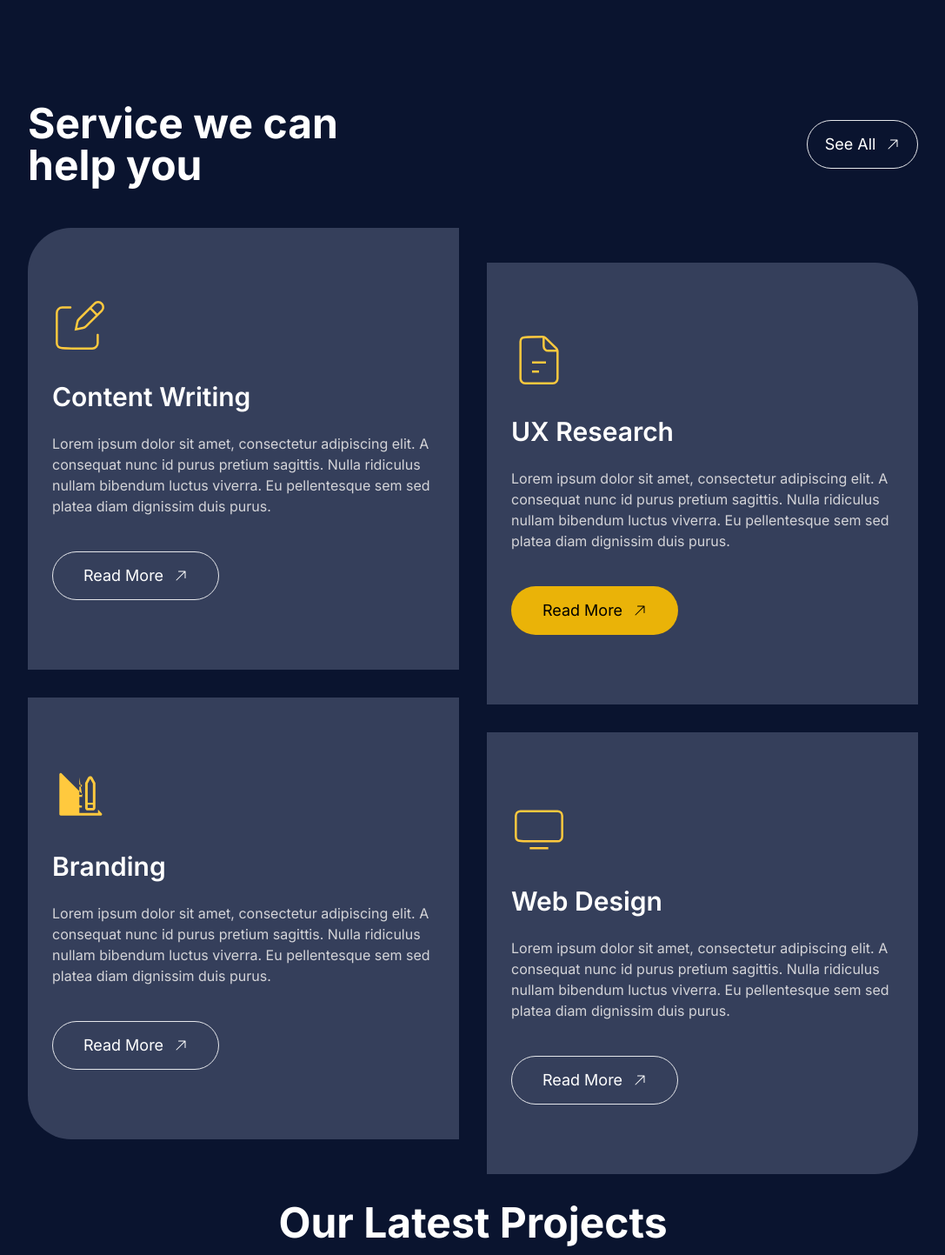
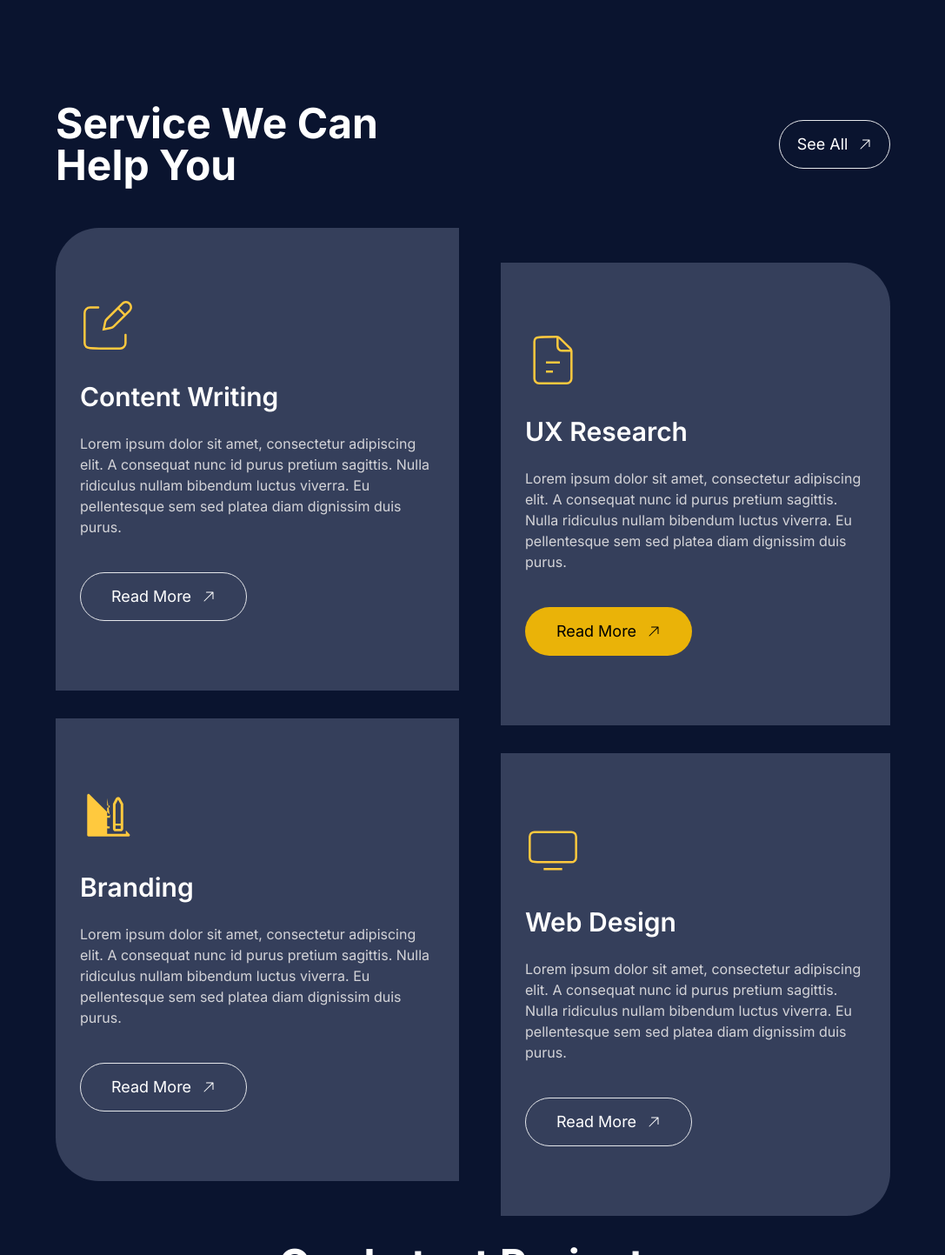
Before and after one commit to Kerotobil/bykr-case, a Next.js app: page / in a window 1280 px wide. Shown: the part 2627-4070 px from the top of the page at 87% size, without its empty margins (96-1183 px from the left). Built offline with nearby package versions, Linux system fonts and the light colour scheme; a web font is replaced by a local one.

Commit message:
Edit Fourth Layout for responsive

```diff
--- a/components/Home/FourthLayout.tsx
+++ b/components/Home/FourthLayout.tsx
@@ -4,17 +4,19 @@ import { Button } from '../General/button';
 export const FourthLayout = () => {
   return (
     <div className="max-w-5xl mx-auto">
-      <div className="flex justify-between h-28 items-center mt-28">
-        <h2 className="max-w-sm">Service we can help you</h2>
+      <div className="flex justify-between h-28 items-center px-8 mt-28">
+        <h2 className="md:max-w-sm">Service We Can Help You</h2>
         <button
-          className={`w-32 flex items-center my-auto justify-center h-14 text-lg text-white rounded-full bg-transparent border `}
+          className={`w-32 hidden md:flex items-center my-auto justify-center h-14 text-lg text-white rounded-full bg-transparent border `}
         >
           {'See All'} <ArrowUpRightIcon className="w-4 h-4 ml-3" />
         </button>
+
+        <div className="text-yellow-500 ml-12 w-20 md:hidden">See All</div>
       </div>
-      <div className="grid grid-cols-2 gap-8 max-w-5xl mx-auto justify-items-center mt-10">
-        <div className="max-w-lg space-y-8">
-          <div className="bg-custom px-7 py-20 rounded-tl-4xl ">
+      <div className="flex md:grid md:grid-cols-2 space-x-4 gap-8 px-8 md:max-w-5xl mx-auto md:justify-items-center mt-10  overflow-x-auto pb-8 md:pb-0">
+        <div className="flex flex-row md:flex-col md:max-w-lg space-x-4 md:space-x-0 md:space-y-8">
+          <div className="bg-custom px-7 py-12 md:py-20 w-96 md:w-full rounded-3xl md:rounded-none md:rounded-tl-4xl ">
             <svg width="64" height="64" viewBox="0 0 64 64" fill="none" xmlns="http://www.w3.org/2000/svg">
               <path
                 d="M44.4679 12.8873L51.1126 19.5289L44.4679 12.8873ZM48.7408 7.03626L30.7736 25.0035C29.8452 25.9306 29.2121 27.1117 28.954 28.398L27.2943 36.7056L35.6019 35.0428C36.8882 34.7856 38.0678 34.155 38.9964 33.2263L56.9637 15.2591C57.5036 14.7192 57.9319 14.0782 58.2241 13.3728C58.5163 12.6673 58.6667 11.9112 58.6667 11.1477C58.6667 10.3841 58.5163 9.62803 58.2241 8.92259C57.9319 8.21715 57.5036 7.57617 56.9637 7.03626C56.4237 6.49634 55.7828 6.06805 55.0773 5.77585C54.3719 5.48365 53.6158 5.33325 52.8522 5.33325C52.0887 5.33325 51.3326 5.48365 50.6272 5.77585C49.9217 6.06805 49.2808 6.49634 48.7408 7.03626V7.03626Z"
@@ -35,7 +37,7 @@ export const FourthLayout = () => {
             </p>
             <Button text="Read More" bgColor="bg-transparent" borderClasses="border" textClasses="text-white" />
           </div>
-          <div className="bg-custom px-7 py-20 rounded-bl-4xl ">
+          <div className="bg-custom px-7 py-12 md:py-20 w-96 md:w-full rounded-3xl md:rounded-none md:rounded-bl-4xl ">
             <svg width="64" height="64" viewBox="0 0 64 64" fill="none" xmlns="http://www.w3.org/2000/svg">
               <path
                 d="M18.6667 31.1257V45.3331H32.8741L29.9111 42.3702H21.6296V34.0887L18.6667 31.1257Z"
@@ -59,8 +61,8 @@ export const FourthLayout = () => {
             <Button text="Read More" bgColor="bg-transparent" borderClasses="border" textClasses="text-white" />
           </div>
         </div>
-        <div className="max-w-lg mt-10 space-y-8">
-          <div className="bg-custom px-7 py-20 rounded-tr-4xl ">
+        <div className="flex flex-row md:flex-col md:max-w-lg md:mt-10 space-x-4 md:space-x-0 md:space-y-8">
+          <div className="bg-custom px-7 py-12 md:py-20 w-96 md:w-full rounded-3xl md:rounded-none md:rounded-tr-4xl ">
             <svg width="64" height="64" viewBox="0 0 64 64" fill="none" xmlns="http://www.w3.org/2000/svg">
               <path
                 d="M24 45.3332H32M10.6667 10.6666V53.3332C10.6667 54.7477 11.2286 56.1043 12.2288 57.1045C13.229 58.1047 14.5855 58.6666 16 58.6666H48C49.4145 58.6666 50.7711 58.1047 51.7713 57.1045C52.7715 56.1043 53.3334 54.7477 53.3334 53.3332V22.2453C53.3333 21.5347 53.1912 20.8314 52.9155 20.1766C52.6399 19.5217 52.2361 18.9286 51.728 18.4319L39.888 6.85325C38.8917 5.87901 37.5535 5.33343 36.16 5.33325H36C14.5855 5.33325 13.229 5.89515 12.2288 6.89535C11.2286 7.89554 10.6667 9.2521 10.6667 10.6666V10.6666ZM24 34.6666H40H24Z"
@@ -81,7 +83,7 @@ export const FourthLayout = () => {
             </p>
             <Button text="Read More" />
           </div>
-          <div className="bg-custom px-7 py-20 rounded-br-4xl ">
+          <div className="bg-custom px-7 py-12 md:py-20 w-96 md:w-full rounded-3xl md:rounded-none md:rounded-br-4xl ">
             <svg width="64" height="64" viewBox="0 0 64 64" fill="none" xmlns="http://www.w3.org/2000/svg">
               <path
                 d="M21.3333 53.3334H42.6666M5.33331 16.0001C5.33331 14.5856 5.89522 13.229 6.89541 12.2288C7.8956 11.2287 9.25216 10.6667 10.6666 10.6667H53.3333C54.7478 10.6667 56.1044 11.2287 57.1045 12.2288C58.1047 13.229 58.6666 14.5856 58.6666 16.0001V40.0001C58.6666 41.4146 58.1047 42.7711 57.1045 43.7713C56.1044 44.7715 54.7478 45.3334 53.3333 45.3334H30.6666C9.25216 45.3334 7.8956 44.7715 6.89541 43.7713C5.89522 42.7711 5.33331 41.4146 5.33331 40.0001V16.0001Z"
--- a/components/Home/ThirdLayout.tsx
+++ b/components/Home/ThirdLayout.tsx
@@ -4,13 +4,13 @@ import { IconAndText } from './IconAndText';
 export const ThirdLayout = () => {
   return (
     <div className="relative">
-      <div className="flex flex-col-reverse md:flex-row relative pt-24 pb-20 px-8 z-20">
+      <div className="flex flex-col-reverse md:flex-row relative pt-0 md:pt-24 pb-20 px-8 z-20">
         <div className="relative z-20 mt-10 md:mt-0">
           <Image src="/Rectangle4.png" alt="" width={650} height={120} className="z-40" />
           <div className="md:hidden absolute right-0 -bottom-28 bg-yellow-500 h-96 w-96 -z-10"></div>
           <div className="md:hidden absolute left-0 -bottom-28 bg-yellow-500 h-96 w-96 -z-10"></div>
         </div>
-        <div className="md:ml-14 max-w-xl pt-12 z-20">
+        <div className="md:ml-14 max-w-xl md:pt-12 z-20">
           <h1 className="text-2xl md:text-5xl font-bold">Our Solution Approach</h1>
           <div className="space-y-12 mt-12">
             <IconAndText
--- a/styles/globals.css
+++ b/styles/globals.css
@@ -10,12 +10,20 @@
 
 @layer components {
   h2 {
-    @apply font-bold text-5xl;
+    @apply font-bold text-2xl;
   }
   h3 {
-    @apply font-semibold text-3xl;
+    @apply font-semibold text-2xl;
   }
   p {
     @apply text-base text-zinc-300;
   }
+  @media screen(md) {
+    h2 {
+      @apply font-bold text-5xl;
+    }
+    h3 {
+      @apply font-semibold text-3xl;
+    }
+  }
 }
```
